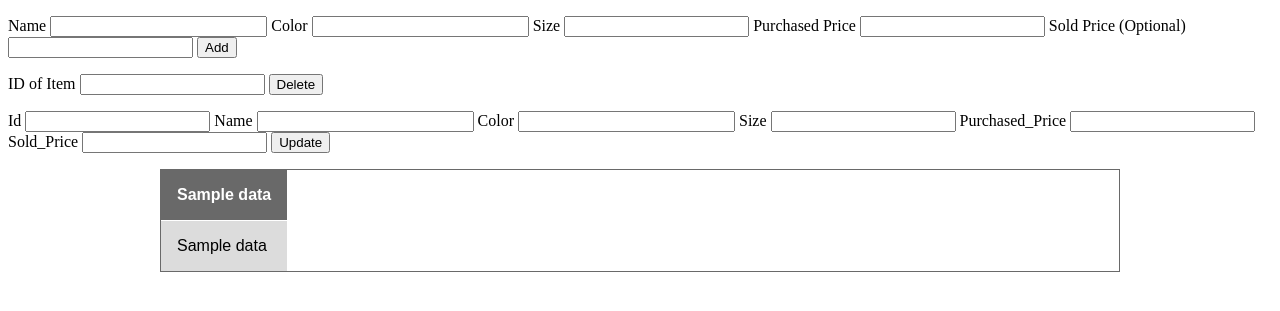
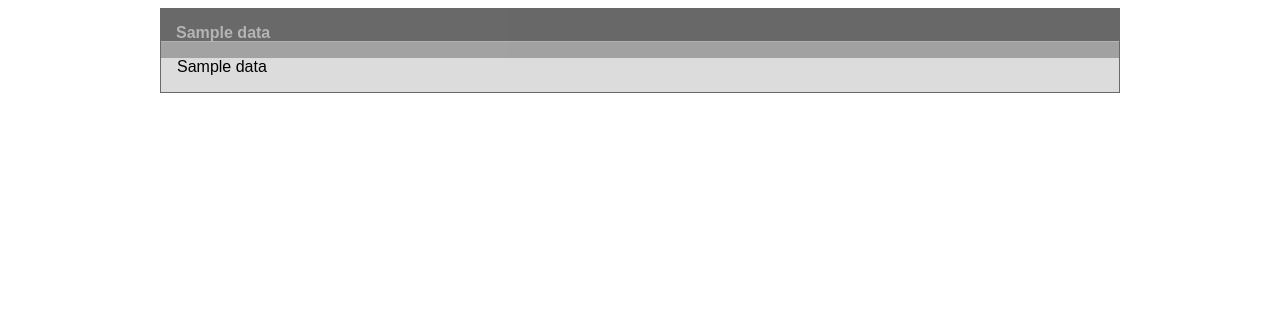
Before and after one commit to mwen1993/inventory-tracker, a Flask app: template app/templates/index.html in a window 1280 px wide. Shown: the top 311 px of the page. Run offline with Flask 2, Linux system fonts and the light colour scheme; the template is opened without the code that fills it: values that come from a table or form of the project are taken from there, most other values are stand-ins (such as "Sample title", 1, 10 or a date in 2020); parts of the project's set-up code (start-up, migrations or seed data) failed here and were passed over.

Commit message:
created table with fixed header and scrollable body, still need some adjustments

```diff
--- a/app/static/styles/index.css
+++ b/app/static/styles/index.css
@@ -1,17 +1,30 @@
+/* PAGE LAYOUT */
 .layout {
 	max-width: 60em;
 	margin: auto;
 }
 
 .container {
-	max-height: 100 px;
+	max-height: 20em;
 	overflow-y: scroll;
 	outline: 1px solid dimgrey;
 	outline-offset: -1px;
 }
 
+h1 {
+	color: dimgrey;
+  font-family: sans-serif;
+	font-weight: normal;
+	white-space: nowrap;
+	padding: 0.5em 1rem;
+	border-bottom: 1px solid gainsboro;
+}
+/* PAGE LAYOUT END */
+
+/* DEFAULT TABLE */
 table {
 	border-collapse: collapse;
+	width: 100%;
 }
 
 th, td {
@@ -26,3 +39,36 @@ th {
 	color: white;
 	background-color: dimgrey;
 }
+/* DEFAULT TABLE END */
+
+/* CUSTOM TABLE */
+#table {
+	position: relative;
+	overflow: hidden;
+}
+
+#table th {
+	white-space: nowrap;
+}
+
+#table th:first-child div {
+	border-left: none;
+}
+
+#table th div {
+	position: absolute;
+	z-index: 2;
+	font-weight: bold;
+	width: 100%;
+	color: white;
+	background-color: dimgrey;
+	padding: 1rem;
+	border-left: 1px solid white;
+	margin-left: calc(-1rem - 1px);
+}
+
+#table thead div {
+	top: 0;
+	opacity: .5;
+}
+/* CUSTOM TABLE END */
--- a/app/templates/index.html
+++ b/app/templates/index.html
@@ -6,6 +6,7 @@
     <title>Inventory</title>
 </head>
 <body>
+    <!--
     {% with messages = get_flashed_messages() %}
         {% if messages %}
             <script>let msg = "";</script>
@@ -57,16 +58,20 @@
             {{ update_form.submit() }}
         </p>
     </form>
-    <div class="layout">
+    -->
+    <div id="table" class="layout">
         <div class="container">
             <table>
+            <div class="thead-container">
                 <thead>
                     <tr>
                     {% for data in header %}
-                        <th>{{ data }}</th>
+                        <th><div>{{ data }}</div></th>
                     {% endfor %}
                     </tr>
                 </thead>
+            </div>
+
                 <tbody>
                 {% for row in content %}
                 <tr>
```
